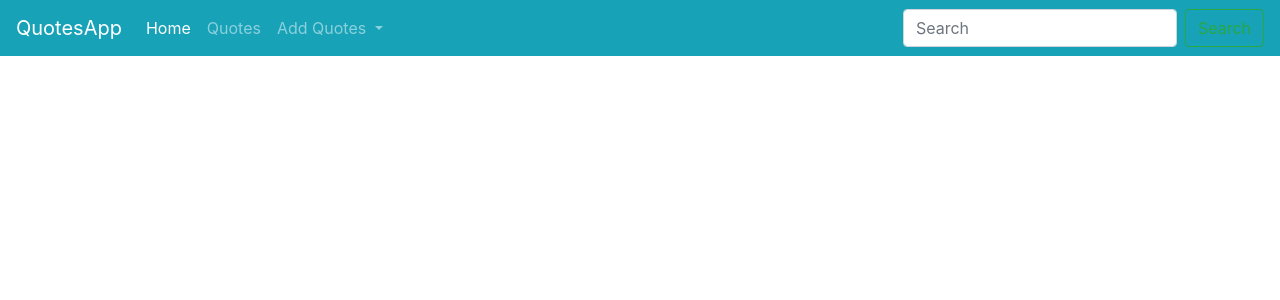
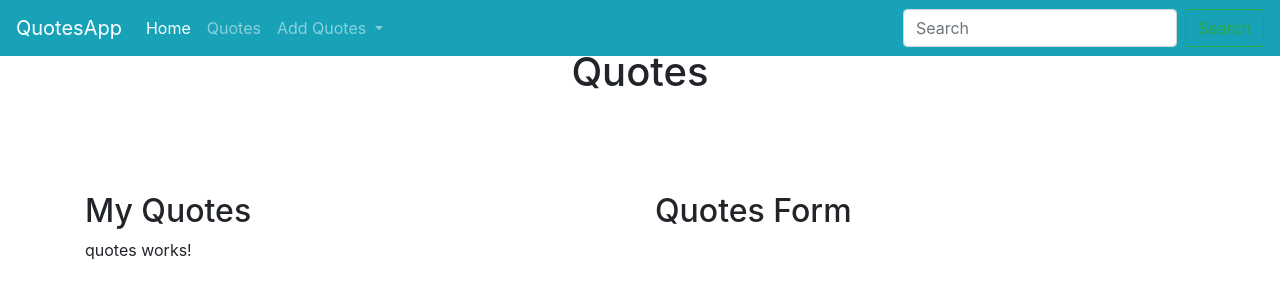
Before and after one commit to Aggrey-Odinga/Quotes-App, an Angular app: page / in a window 1280 px wide. Shown: the top 300 px of the page. Built offline with nearby package versions, Linux system fonts and the light colour scheme.

Commit message:
Add titles and necessary links to quotes app class

```diff
--- a/src/app/app.component.html
+++ b/src/app/app.component.html
@@ -1 +1,16 @@
 <app-navbar></app-navbar>
+<h1 class="mt-5 text-center">Quotes</h1>
+
+<div class="container">
+    <div class="row mt-md-5 pt-5">
+        <div class="col-md-6">
+            <h2>My Quotes</h2>
+            <app-quotes></app-quotes>
+
+        </div>
+        <div class="col-md-6">
+            <h2>Quotes Form</h2>
+
+        </div>
+    </div>
+</div>
```
